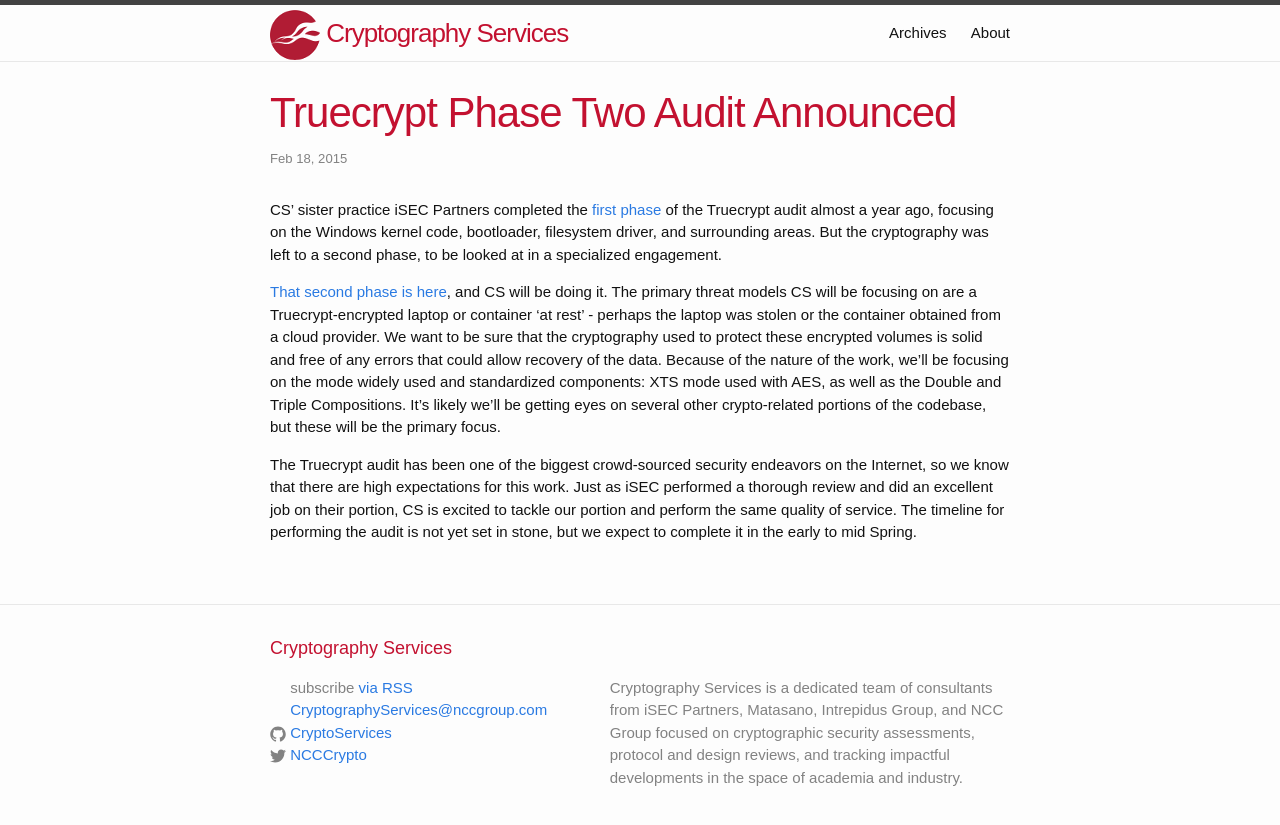
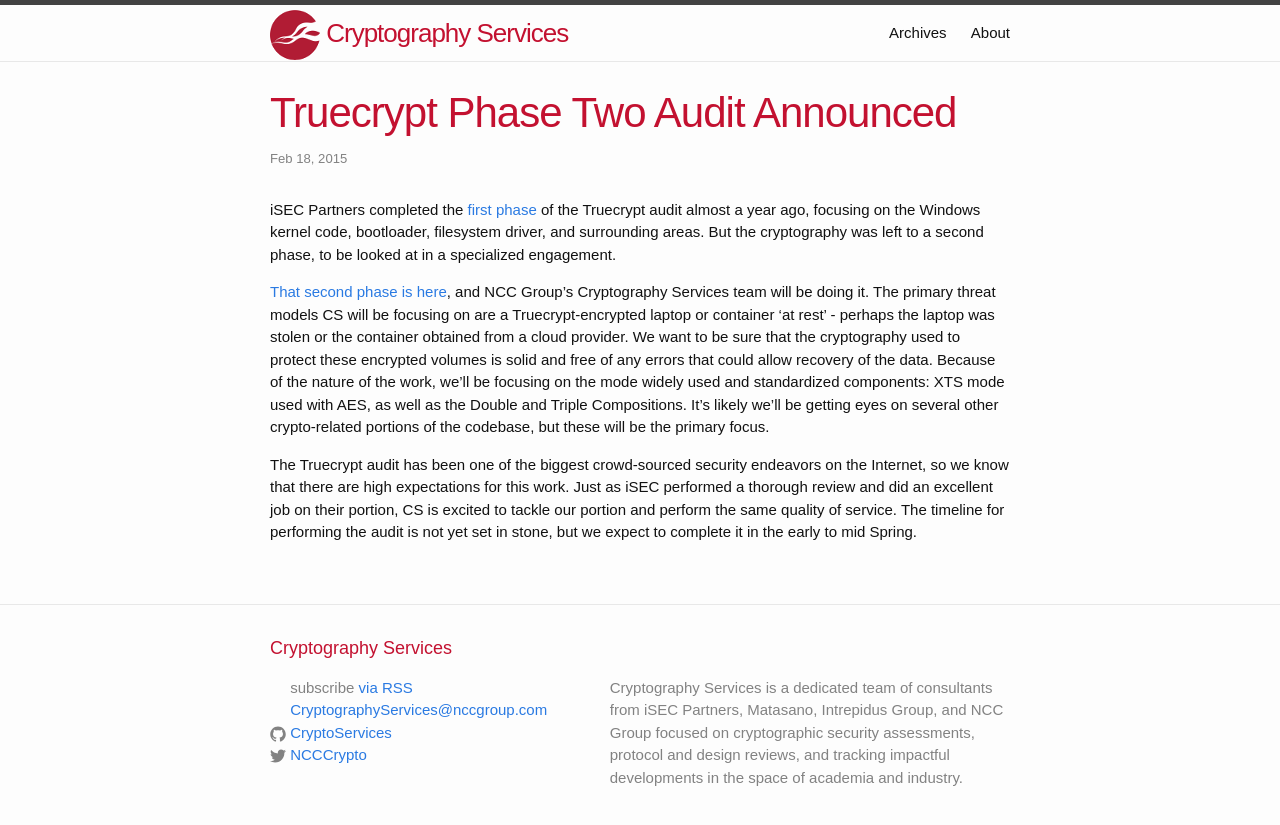
Before and after one commit to CryptoServices/cryptoservices.github.io, a Jekyll site: the page built from _posts/2015-02-18-truecrypt-phase-two.markdown, in a window 1280 px wide. Shown: the top 825 px of the page. Built offline with Jekyll 4.4.1, drawn with Linux system fonts in a browser that asks for light colours.

Commit message:
Tweak phrasing

```diff
--- a/_posts/2015-02-18-truecrypt-phase-two.markdown
+++ b/_posts/2015-02-18-truecrypt-phase-two.markdown
@@ -6,8 +6,8 @@
 excerpt: "Cryptography Services will be conducting the second phase of the <a href='http://istruecryptauditedyet.com/'>Truecrypt Audit</a>, focusing on the cryptography of the project as it is used in the most common configurations. This follows up iSEC's Phase One Audit, and will complement the work done there."
 ---
 
-CS' sister practice iSEC Partners completed the [first phase](https://isecpartners.github.io/news/2014/04/14/iSEC-Completes-Truecrypt-Audit.html) of the Truecrypt audit almost a year ago, focusing on the Windows kernel code, bootloader, filesystem driver, and surrounding areas. But the cryptography was left to a second phase, to be looked at in a specialized engagement.
+iSEC Partners completed the [first phase](https://isecpartners.github.io/news/2014/04/14/iSEC-Completes-Truecrypt-Audit.html) of the Truecrypt audit almost a year ago, focusing on the Windows kernel code, bootloader, filesystem driver, and surrounding areas. But the cryptography was left to a second phase, to be looked at in a specialized engagement.
 
-[That second phase is here](http://blog.cryptographyengineering.com/2015/02/another-update-on-truecrypt-audit.html), and CS will be doing it.  The primary threat models CS will be focusing on are a Truecrypt-encrypted laptop or container 'at rest' - perhaps the laptop was stolen or the container obtained from a cloud provider. We want to be sure that the cryptography used to protect these encrypted volumes is solid and free of any errors that could allow recovery of the data.  Because of the nature of the work, we'll be focusing on the mode widely used and standardized components: XTS mode used with AES, as well as the Double and Triple Compositions.  It's likely we'll be getting eyes on several other crypto-related portions of the codebase, but these will be the primary focus.
+[That second phase is here](http://blog.cryptographyengineering.com/2015/02/another-update-on-truecrypt-audit.html), and NCC Group's Cryptography Services team will be doing it.  The primary threat models CS will be focusing on are a Truecrypt-encrypted laptop or container 'at rest' - perhaps the laptop was stolen or the container obtained from a cloud provider. We want to be sure that the cryptography used to protect these encrypted volumes is solid and free of any errors that could allow recovery of the data.  Because of the nature of the work, we'll be focusing on the mode widely used and standardized components: XTS mode used with AES, as well as the Double and Triple Compositions.  It's likely we'll be getting eyes on several other crypto-related portions of the codebase, but these will be the primary focus.
 
 The Truecrypt audit has been one of the biggest crowd-sourced security endeavors on the Internet, so we know that there are high expectations for this work.  Just as iSEC performed a thorough review and did an excellent job on their portion, CS is excited to tackle our portion and perform the same quality of service.  The timeline for performing the audit is not yet set in stone, but we expect to complete it in the early to mid Spring.
```
